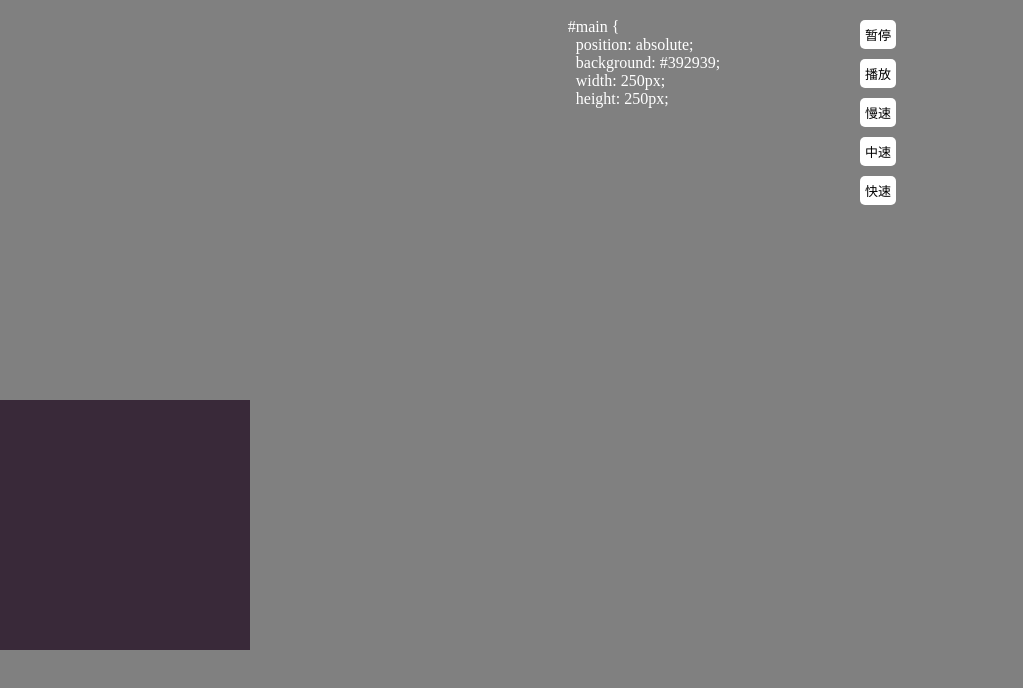
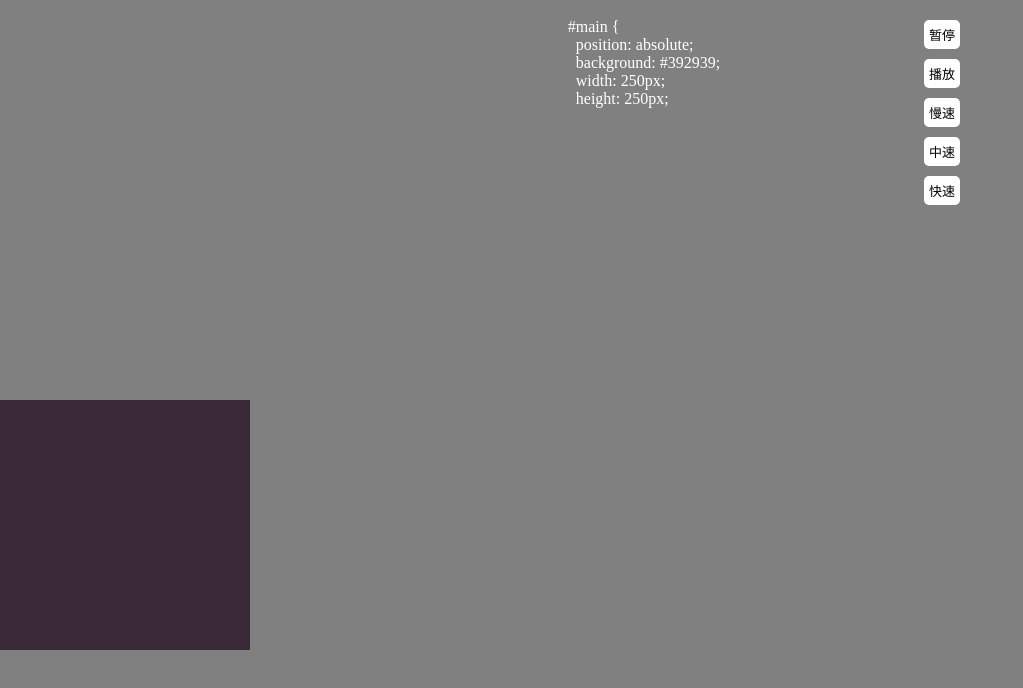
Before and after one commit to h666t/Gastly, a website with bundled scripts: page src/index.html in a window 1280 px wide. Shown: the whole page, without its empty margins (0-1023 px from the left). Built offline with nearby package versions, Linux system fonts and the light colour scheme.

Commit message:
修改pc端css

```diff
--- a/src/index.html
+++ b/src/index.html
@@ -52,7 +52,7 @@
       @media (min-width: 500px) {
         #btnS {
           right: auto;
-          right: 30%;
+          right: 25%;
         }
 
         #text {
```
Also changed, not shown: dist/index.html, readme.md (added).
